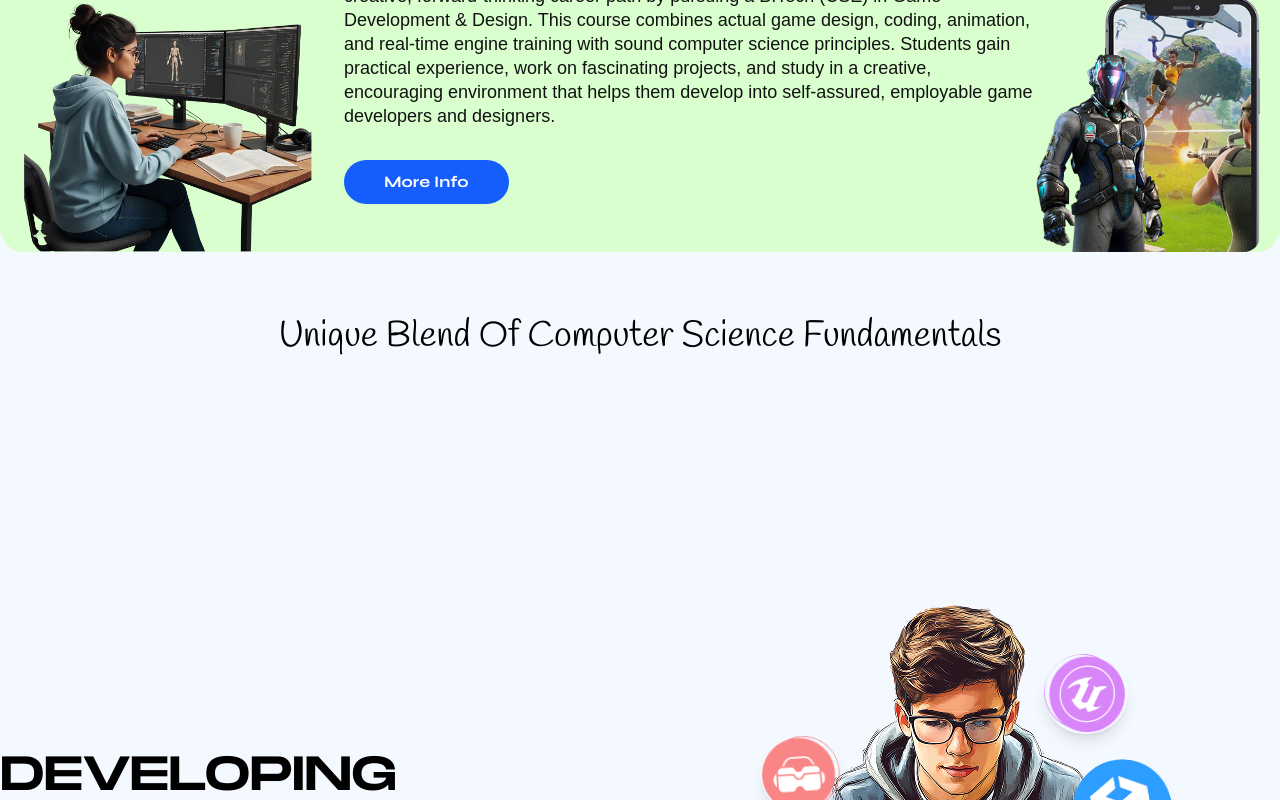
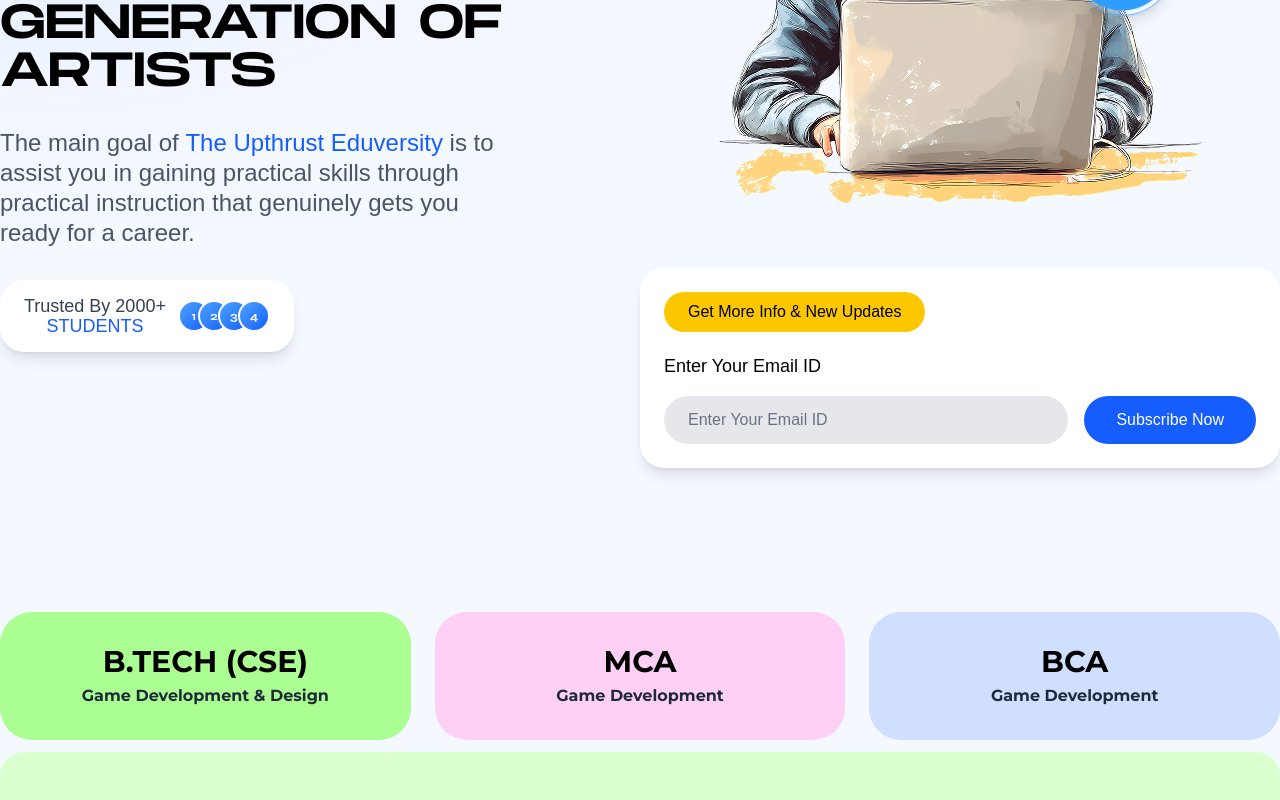
Before and after one commit to sreeragp69/upthrust-university, a React (Vite) app: page / in a window 1280 px wide. Shown: the part 500-1300 px from the top of the page. Built offline with nearby package versions, Linux system fonts and the light colour scheme; a web font is replaced by a local one.

Commit message:
fix:hero

```diff
--- a/src/pages/Home.tsx
+++ b/src/pages/Home.tsx
@@ -10,9 +10,9 @@
 const Home = () => {
   return (
     <div className="">
+      <HeroSection />
       <HomeCourse />
 
-      <HeroSection />
       <ProgramBenefitsSection />
       <AboutSection />
       <VideoSection />
```
